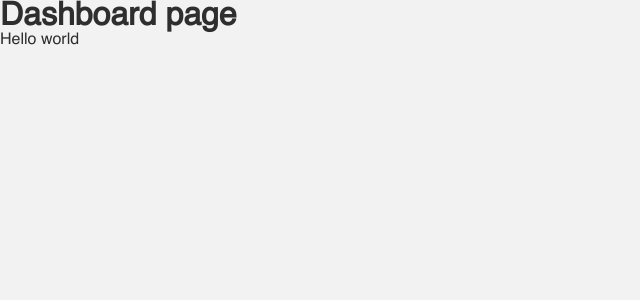
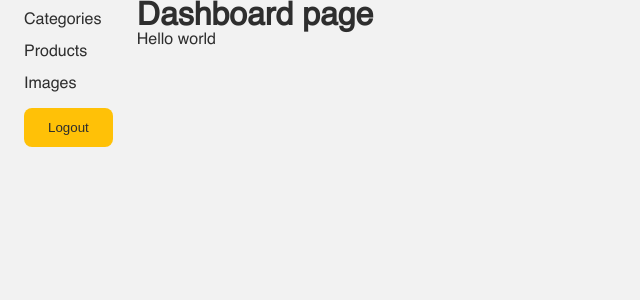
Before and after one commit to alexandermirzoyan/tap-n-meal-cms, a Next.js app: page /dashboard in a window 1280 px wide. Shown: the top 300 px of the page, without its empty margins (0-640 px from the left). Built offline with nearby package versions, Linux system fonts and the light colour scheme.

Commit message:
feat: Navigation layout created and using in dashboard routes

```diff
--- /dev/null
+++ b/src/app/dashboard/layout.tsx
@@ -0,0 +1,14 @@
+import React from 'react';
+import { Navigation } from '@/layouts/Navigation';
+import './styles.scss';
+
+const DashboardLayout = ({ children }: { children: React.ReactNode }) => (
+  <div className='dashboard--layout'>
+    <Navigation />
+    <div className='dashboard--content'>
+      {children}
+    </div>
+  </div>
+);
+
+export default DashboardLayout;
--- /dev/null
+++ b/src/app/dashboard/styles.scss
@@ -0,0 +1,9 @@
+.dashboard {
+  &--layout {
+    display: flex;
+  }
+
+  &--content {
+    flex: 1;
+  }
+}
--- /dev/null
+++ b/src/layouts/Navigation/index.tsx
@@ -0,0 +1,24 @@
+'use client';
+
+import Link from 'next/link';
+import Cookies from 'js-cookie';
+
+import { Button } from '@/components/Button';
+
+import './styles.scss';
+
+export const Navigation = () => {
+  const onLogoutClick = () => {
+    Cookies.remove('token');
+    window.location.reload();
+  };
+
+  return (
+    <nav className='nav--container'>
+      <Link href='/dashboard/categories'>Categories</Link>
+      <Link href='/dashboard/products'>Products</Link>
+      <Link href='/dashboard/images'>Images</Link>
+      <Button onClick={onLogoutClick}>Logout</Button>
+    </nav>
+  );
+};
--- /dev/null
+++ b/src/layouts/Navigation/styles.scss
@@ -0,0 +1,13 @@
+.nav {
+  &--container {
+    display: flex;
+    flex-direction: column;
+    padding: 12px 24px;
+
+    a {
+      &:not(:last-child) {
+        margin-bottom: 16px;
+      }
+    }
+  }
+}
```
